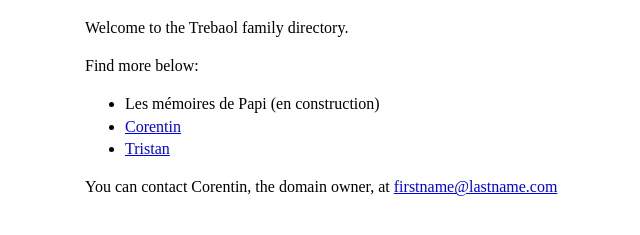
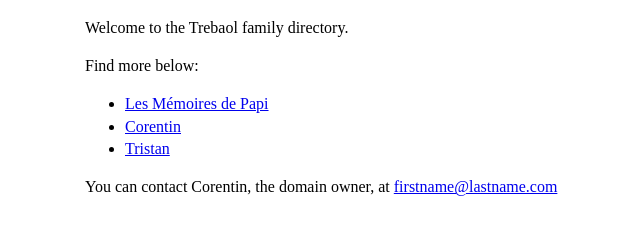
Before and after one commit to trebaol/trebaol, a plain HTML site: page index.html in a window 1280 px wide. Shown: the part 87-322 px from the top of the page, without its empty margins (230-870 px from the left). Drawn offline with Linux system fonts and the light colour scheme.

Commit message:
add mémoires de papi

```diff
--- a/index.html
+++ b/index.html
@@ -30,9 +30,9 @@
 
 	Find more below:
     <ul>
-		<li>Les mémoires de Papi (en construction)</li>
+        <li><a href="https://trebaol.notion.site/Les-M-moires-de-Papi-2070a5d6ca2e47a39d6bc1c2a3be0166?pvs=4">Les Mémoires de Papi</a></li>
         <li><a href="https://corentintrebaol.com/">Corentin</a></li>
-        <li><a href="https://tristantrebaol.notion.site/tristantrebaol/Bougeons-plus-respirons-mieux-d26bc23d558443babe30ff86b63496e4/">Tristan</a></li>
+		<li><a href="https://tristantrebaol.notion.site/tristantrebaol/Bougeons-plus-respirons-mieux-d26bc23d558443babe30ff86b63496e4/">Tristan</a></li>
     </ul>
 
     <p>You can contact Corentin, the domain owner, at <a href="mailto:firstname@lastname.com">firstname@lastname.com</a></p>
```
